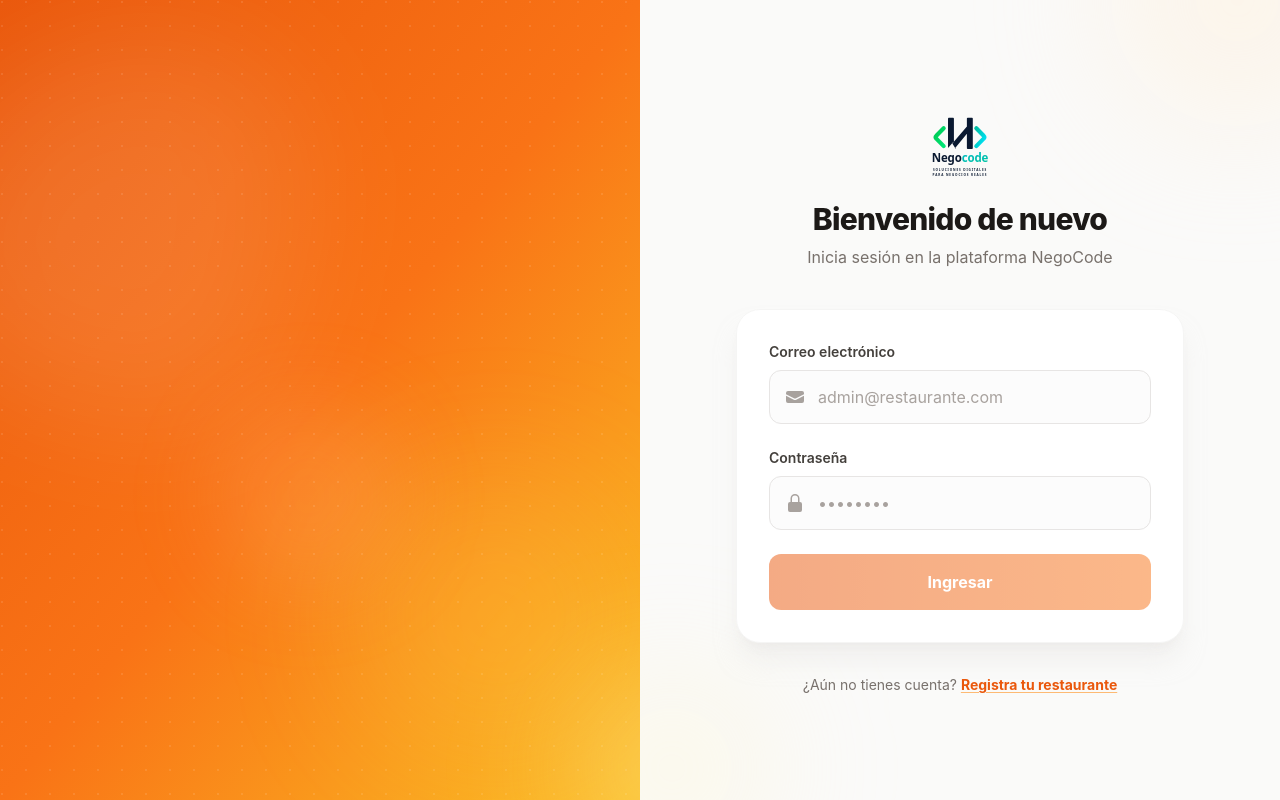
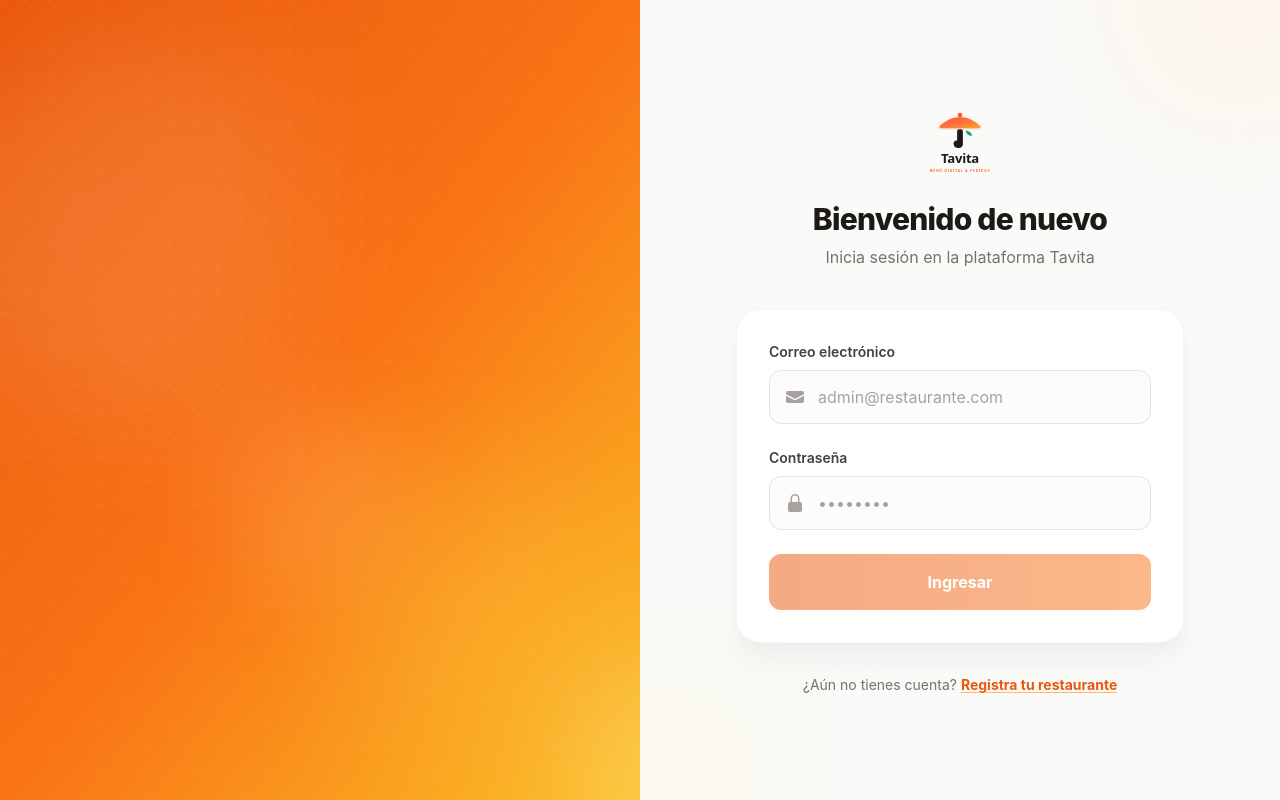
Before and after one commit to emmanuel007-web/Frontend_menu, an Angular app: page /login in a window 1280 px wide. Built offline with nearby package versions, Linux system fonts and the light colour scheme; no server answers.

Commit message:
cambio en el nombre del sitio

```diff
--- a/metadata.json
+++ b/metadata.json
@@ -1,5 +1,5 @@
 {
-  "name": "NegoCode — Menús Digitales",
+  "name": "Tavita — Menús Digitales",
   "description": "Digital menu and order management platform for restaurants, featuring QR generation, catalog browsing, and admin dashboard.",
   "requestFramePermissions": [],
   "majorCapabilities": [
--- a/src/app/core/services/order.service.ts
+++ b/src/app/core/services/order.service.ts
@@ -5,7 +5,7 @@ import { ApiService } from './api.service';
 import { CreateOrderRequest, Order, OrderStatus } from '../models/models';
 import { INITIAL_SAMPLE_ORDERS, DEMO_PUBLIC_MENU } from '../data/demo-menu.data';
 
-const ORDERS_STORAGE_KEY = 'negocode_orders_cache';
+const ORDERS_STORAGE_KEY = 'tavita_orders_cache';
 
 @Injectable({ providedIn: 'root' })
 export class OrderService {
--- a/src/app/features/admin/admin-layout/admin-layout.component.html
+++ b/src/app/features/admin/admin-layout/admin-layout.component.html
@@ -1,11 +1,11 @@
 <div class="min-h-screen bg-stone-50 lg:flex">
   <!-- Mobile Header Bar -->
   <header class="lg:hidden bg-white border-b border-stone-200 px-4 py-3 flex items-center justify-between sticky top-0 z-30 shadow-sm">
-    <div class="flex items-center gap-3">
-      <img src="assets/negocode-logo.svg" alt="NegoCode" class="w-9 h-9 object-contain" />
+    <div class="flex items-center gap-2.5">
+      <img src="assets/tavita-icon.svg" alt="Tavita" class="w-8 h-8 object-contain" />
       <div>
-        <div class="flex items-center gap-1">
-          <span class="text-base font-black text-[#0A1931] tracking-tight">Nego</span><span class="text-base font-black text-[#00B4D8] tracking-tight">code</span>
+        <div class="flex items-center">
+          <span class="text-lg font-black text-stone-900 tracking-tight">Tavita</span>
         </div>
       </div>
     </div>
@@ -45,12 +45,12 @@
     <!-- Brand -->
     <div class="px-5 py-4 border-b border-stone-100 flex items-center justify-between">
       <div class="flex items-center gap-3">
-        <img src="assets/negocode-logo.svg" alt="NegoCode Logo" class="w-11 h-11 object-contain shrink-0" />
+        <img src="assets/tavita-icon.svg" alt="Tavita Logo" class="w-10 h-10 object-contain shrink-0" />
         <div>
-          <div class="flex items-center text-lg leading-tight tracking-tight">
-            <span class="font-black text-[#0A1931]">Nego</span><span class="font-black text-[#00B4D8]">code</span>
+          <div class="flex items-center text-xl leading-tight tracking-tight">
+            <span class="font-black text-stone-900">Tavita</span>
           </div>
-          <p class="text-[10px] font-bold text-stone-400 uppercase tracking-widest mt-0.5">Soluciones Digitales</p>
+          <p class="text-[10px] font-bold text-primary-600 uppercase tracking-widest mt-0.5">Menús &amp; Pedidos</p>
         </div>
       </div>
 
--- a/src/app/features/admin/qr/qr.component.html
+++ b/src/app/features/admin/qr/qr.component.html
@@ -216,9 +216,9 @@
         >
           <!-- Top Tag -->
           <div class="w-full flex items-center justify-between">
-            <div class="flex items-center gap-1.5 opacity-80">
-              <img src="assets/negocode-logo.svg" alt="NegoCode" class="w-4 h-4 object-contain" />
-              <span class="text-[10px] font-black uppercase tracking-widest">NegoCode Menu</span>
+            <div class="flex items-center gap-1.5 opacity-90">
+              <img src="assets/tavita-icon.svg" alt="Tavita" class="w-4 h-4 object-contain" />
+              <span class="text-[10px] font-black uppercase tracking-widest">Tavita Menu</span>
             </div>
             <span class="text-xs opacity-70">📱</span>
           </div>
@@ -253,7 +253,7 @@
           </div>
 
           <div class="pt-2 border-t border-current/10 w-full text-[10px] font-semibold opacity-40">
-            www.negocode.com
+            www.tavita.app
           </div>
         </div>
       </div>
@@ -339,8 +339,8 @@
         <p class="text-xl font-black">{{ callToAction() }}</p>
         <p class="text-sm text-stone-600">Abre tu cámara y escanea para ver la carta y ordenar</p>
         <div class="pt-4 border-t border-stone-300 text-xs font-bold text-stone-500 flex items-center justify-center gap-2">
-          <img src="assets/negocode-logo.svg" alt="NegoCode" class="w-5 h-5 object-contain inline-block" />
-          <span>POWERED BY NEGOCODE DIGITAL MENU</span>
+          <img src="assets/tavita-logo.svg" alt="Tavita" class="w-5 h-5 object-contain inline-block" />
+          <span>POWERED BY TAVITA DIGITAL MENU</span>
         </div>
       </div>
     } @else {
--- a/src/app/features/admin/settings/settings.component.html
+++ b/src/app/features/admin/settings/settings.component.html
@@ -2,7 +2,7 @@
   <div class="flex flex-col sm:flex-row sm:items-center justify-between gap-4">
     <div>
       <h1 class="text-3xl font-extrabold text-stone-900 tracking-tight">Plan y Suscripción</h1>
-      <p class="text-stone-500 mt-1">Acceso total a la plataforma NegoCode para tu restaurante.</p>
+      <p class="text-stone-500 mt-1">Acceso total a la plataforma Tavita para tu restaurante.</p>
     </div>
     <span class="inline-flex items-center gap-1.5 bg-amber-50 text-amber-800 text-xs font-bold px-3 py-1.5 rounded-full border border-amber-200 shadow-xs self-start sm:self-auto">
       ⭐ Suscripción Única Todo Incluido
@@ -35,7 +35,7 @@
       <div class="flex-1">
         <div class="flex items-center gap-2">
           <p class="font-extrabold text-lg">
-            {{ subscription()!.status === 'ACTIVE' ? 'Suscripción NegoCode Activa' : 'Suscripción ' + subscription()!.status }}
+            {{ subscription()!.status === 'ACTIVE' ? 'Suscripción Tavita Activa' : 'Suscripción ' + subscription()!.status }}
           </p>
           <span class="bg-white/20 backdrop-blur-sm text-white text-[11px] font-black uppercase px-2.5 py-0.5 rounded-md">
             {{ subscription()!.plan.name }}
--- a/src/app/features/admin/super-admin/super-admin-restaurants.component.html
+++ b/src/app/features/admin/super-admin/super-admin-restaurants.component.html
@@ -214,7 +214,7 @@
               formControlName="planCode"
               class="w-full rounded-xl border border-stone-200 px-3.5 py-2.5 text-sm text-stone-900 focus:outline-none focus:ring-2 focus:ring-primary-400 bg-stone-50/50 font-semibold"
             >
-              <option value="NEGOCODE">Plan NegoCode ($49.900 / mes)</option>
+              <option value="NEGOCODE">Plan Tavita ($49.900 / mes)</option>
             </select>
           </div>
 
--- a/src/app/features/auth/login/login.component.html
+++ b/src/app/features/auth/login/login.component.html
@@ -13,7 +13,7 @@
     <!-- Content -->
     <div class="relative z-10 text-center px-12 anim-fade-in-up">
       <div class="w-36 h-36 mx-auto mb-8 bg-white/95 backdrop-blur-sm rounded-3xl p-4 shadow-2xl anim-float flex items-center justify-center">
-        <img src="assets/negocode-logo.svg" alt="NegoCode Logo" class="w-full h-full object-contain" />
+        <img src="assets/tavita-logo.svg" alt="Tavita Logo" class="w-full h-full object-contain" />
       </div>
       <h2 class="text-4xl font-extrabold text-white tracking-tight leading-tight">
         Tu menú digital<br />en minutos
@@ -25,13 +25,13 @@
       <!-- Feature pills -->
       <div class="mt-8 flex flex-wrap justify-center gap-3 anim-fade-in-up anim-delay-3">
         <span class="bg-white/20 backdrop-blur-sm text-white text-sm font-semibold px-4 py-2 rounded-full border border-white/20">
-          ✨ Soluciones Digitales
+          ✨ Fácil e Intuitivo
         </span>
         <span class="bg-white/20 backdrop-blur-sm text-white text-sm font-semibold px-4 py-2 rounded-full border border-white/20">
-          📱 Código QR & Pedidos
+          📱 Código QR &amp; Pedidos
         </span>
         <span class="bg-white/20 backdrop-blur-sm text-white text-sm font-semibold px-4 py-2 rounded-full border border-white/20">
-          🚀 Negocios Reales
+          🚀 100% en la Nube
         </span>
       </div>
     </div>
@@ -47,10 +47,10 @@
       <!-- Logo + Title -->
       <div class="text-center mb-10 anim-fade-in-down">
         <div class="w-20 h-20 mx-auto mb-4 flex items-center justify-center">
-          <img src="assets/negocode-logo.svg" alt="NegoCode" class="w-full h-full object-contain" />
+          <img src="assets/tavita-logo.svg" alt="Tavita" class="w-full h-full object-contain" />
         </div>
         <h1 class="text-3xl font-extrabold text-stone-900 tracking-tight">Bienvenido de nuevo</h1>
-        <p class="text-stone-500 mt-2 text-base">Inicia sesión en la plataforma NegoCode</p>
+        <p class="text-stone-500 mt-2 text-base">Inicia sesión en la plataforma Tavita</p>
       </div>
 
       <!-- Error -->
--- a/src/app/features/auth/register/register.component.html
+++ b/src/app/features/auth/register/register.component.html
@@ -13,13 +13,13 @@
     <!-- Content -->
     <div class="relative z-10 text-center px-12 anim-fade-in-up">
       <div class="w-36 h-36 mx-auto mb-8 bg-white/95 backdrop-blur-sm rounded-3xl p-4 shadow-2xl anim-float flex items-center justify-center">
-        <img src="assets/negocode-logo.svg" alt="NegoCode Logo" class="w-full h-full object-contain" />
+        <img src="assets/tavita-logo.svg" alt="Tavita Logo" class="w-full h-full object-contain" />
       </div>
       <h2 class="text-4xl font-extrabold text-white tracking-tight leading-tight">
         Empieza hoy<br />tu menú digital
       </h2>
       <p class="text-primary-100 mt-4 text-lg max-w-sm mx-auto leading-relaxed">
-        Registra tu restaurante en minutos y llega a más clientes con la plataforma NegoCode.
+        Registra tu restaurante en minutos y llega a más clientes con la plataforma Tavita.
       </p>
 
       <!-- Steps -->
@@ -50,10 +50,10 @@
       <!-- Logo + Title -->
       <div class="text-center mb-8 anim-fade-in-down">
         <div class="w-16 h-16 mx-auto mb-3 flex items-center justify-center lg:hidden">
-          <img src="assets/negocode-logo.svg" alt="NegoCode" class="w-full h-full object-contain" />
+          <img src="assets/tavita-logo.svg" alt="Tavita" class="w-full h-full object-contain" />
         </div>
         <h1 class="text-3xl font-extrabold text-stone-900 tracking-tight">Crea tu menú digital</h1>
-        <p class="text-stone-500 mt-2">Registra tu restaurante en la plataforma NegoCode</p>
+        <p class="text-stone-500 mt-2">Registra tu restaurante en la plataforma Tavita</p>
       </div>
 
       <!-- Error -->
@@ -127,7 +127,7 @@
         <div class="space-y-1.5">
           <label class="block text-sm font-semibold text-stone-700" for="slug">Enlace del menú</label>
           <div class="flex items-center rounded-xl border border-stone-200 focus-within:ring-2 focus-within:ring-primary-400/40 focus-within:border-primary-400 overflow-hidden transition-all duration-200 bg-stone-50/50">
-            <span class="bg-stone-100 text-stone-500 text-sm px-4 py-3 border-r border-stone-200 whitespace-nowrap font-medium">negocode.com/</span>
+            <span class="bg-stone-100 text-stone-500 text-sm px-4 py-3 border-r border-stone-200 whitespace-nowrap font-medium">tavita.app/</span>
             <input id="slug" type="text" formControlName="slug" class="w-full px-4 py-3 focus:outline-none bg-transparent text-stone-900 placeholder-stone-400" placeholder="fritomix" />
           </div>
           @if (form.get('slug')?.hasError('conflict')) {
--- a/src/app/features/public-menu/public-menu.component.html
+++ b/src/app/features/public-menu/public-menu.component.html
@@ -327,12 +327,12 @@
           </p>
         </div>
 
-        <div class="flex flex-col items-center justify-center mt-10 pb-6 opacity-75 hover:opacity-100 transition-opacity">
-          <img src="assets/negocode-logo.svg" alt="NegoCode" class="w-10 h-10 mb-2 drop-shadow-sm" />
-          <div class="flex items-center gap-1 text-xs font-black tracking-wider">
-            <span class="text-[#0A1931]">Nego</span><span class="text-[#00B4D8]">code</span>
+        <div class="flex flex-col items-center justify-center mt-10 pb-6 opacity-80 hover:opacity-100 transition-opacity">
+          <img src="assets/tavita-logo.svg" alt="Tavita" class="w-12 h-12 mb-1.5 drop-shadow-sm object-contain" />
+          <div class="flex items-center text-sm font-black tracking-tight">
+            <span class="text-stone-900">Tavita</span>
           </div>
-          <p class="text-[10px] font-semibold text-stone-400 uppercase tracking-widest mt-0.5">Soluciones Digitales Para Negocios Reales</p>
+          <p class="text-[10px] font-bold text-stone-400 uppercase tracking-widest mt-0.5">Menús Digitales &amp; Pedidos</p>
         </div>
       </footer>
     </main>
--- a/src/app/features/public-menu/public-menu.component.ts
+++ b/src/app/features/public-menu/public-menu.component.ts
@@ -324,7 +324,7 @@ export class PublicMenuComponent {
     });
 
     message += `\n💰 *Total a Pagar:* *${this.formatCurrency(this.cartTotalAmount())}*\n\n`;
-    message += `_Enviado desde el Menú Digital NegoCode_ 🚀`;
+    message += `_Enviado desde el Menú Digital Tavita_ 🚀`;
 
     const cleanPhone = phone.replace(/\D/g, '');
     const waUrl = `https://wa.me/${cleanPhone}?text=${encodeURIComponent(message)}`;
--- a/src/index.html
+++ b/src/index.html
@@ -2,10 +2,10 @@
 <html lang="en">
 <head>
   <meta charset="utf-8">
-  <title>NegoCode — Menús digitales para restaurantes</title>
+  <title>Tavita — Menús digitales para restaurantes</title>
   <base href="/">
   <meta name="viewport" content="width=device-width, initial-scale=1">
-  <link rel="icon" type="image/svg+xml" href="assets/negocode-icon.svg">
+  <link rel="icon" type="image/svg+xml" href="assets/tavita-icon.svg">
   <link rel="alternate icon" type="image/x-icon" href="favicon.ico">
 </head>
 <body>
```
Also changed, not shown: public/assets/tavita-icon.svg (added), public/assets/tavita-logo.svg (added).
